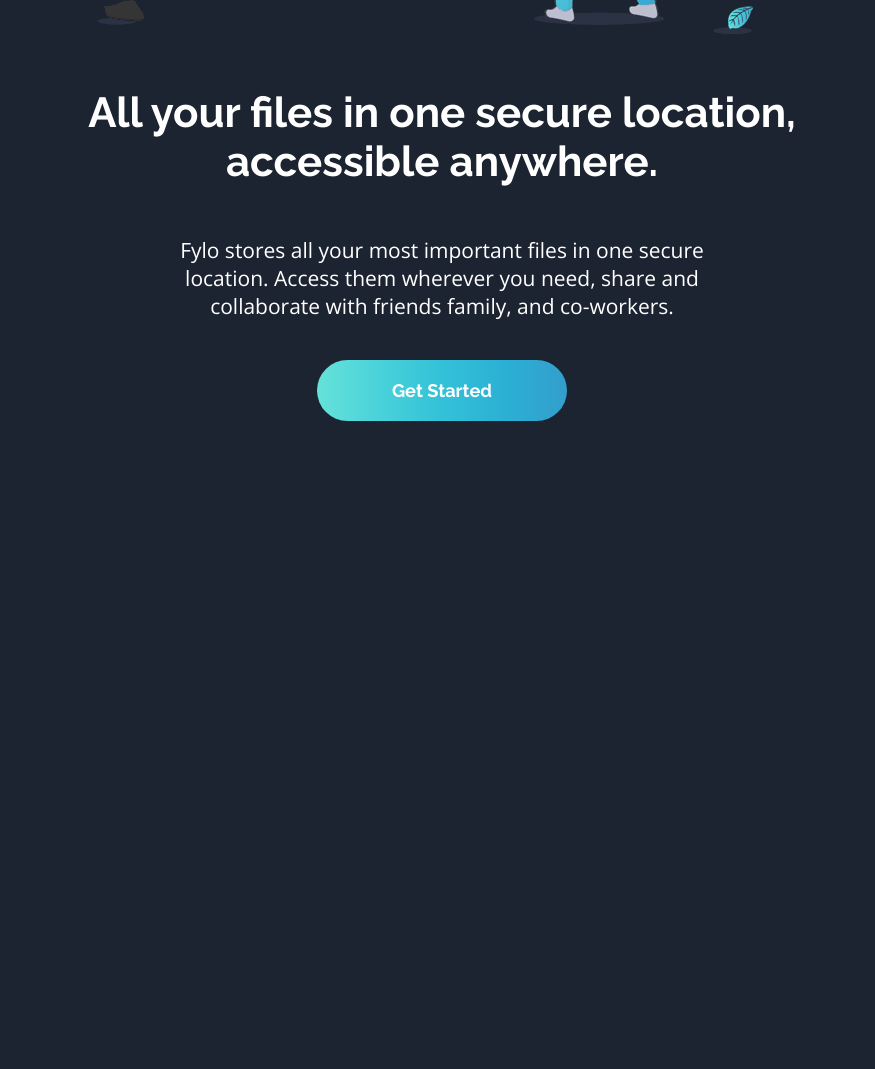
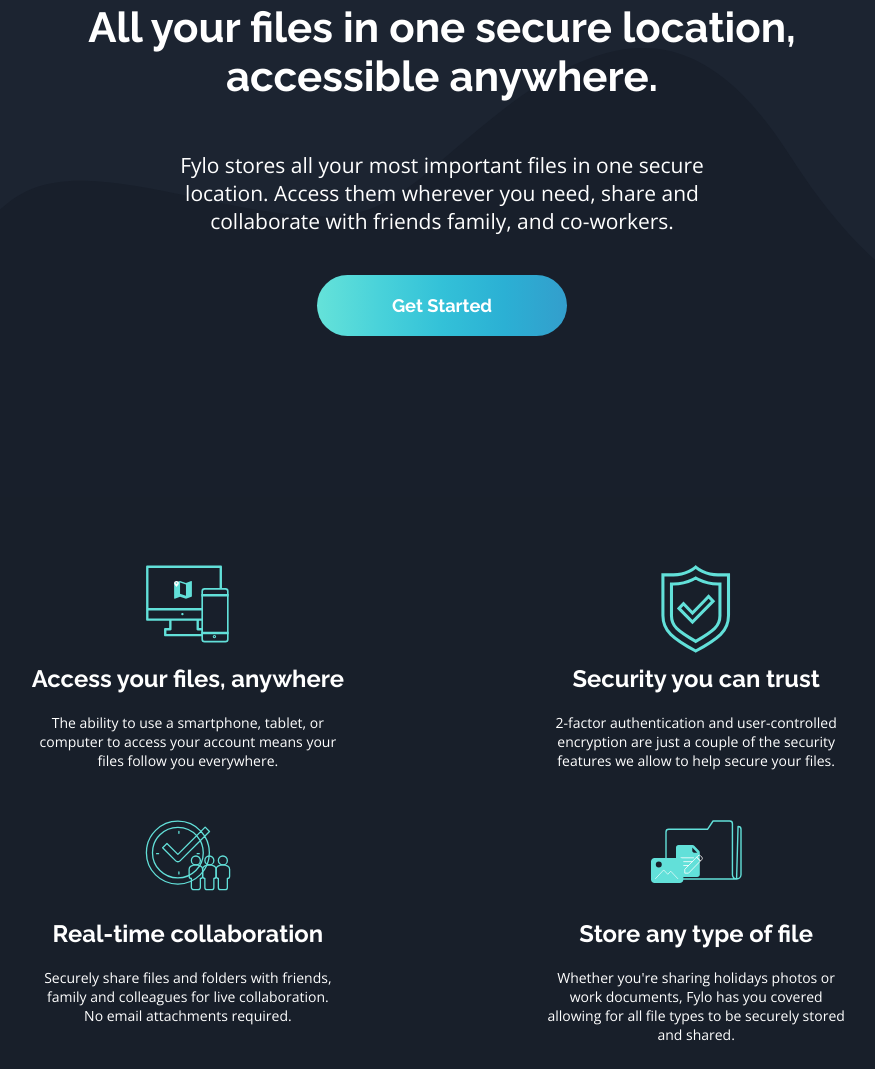
Before and after one commit to Shorpee/fylo-dark-theme-landing-page-master, a plain HTML site: page index.html in a window 1280 px wide. Shown: the part 680-1749 px from the top of the page, without its empty margins (198-1073 px from the left). Before the commit the page ends 1171 px from the top, so only its background shows below. Drawn offline with nearby package versions, Linux system fonts and the light colour scheme.

Commit message:
completed feature section

```diff
--- a/index.html
+++ b/index.html
@@ -41,32 +41,44 @@
   <section class="main-body-container">
 
     <!-- Features Section -->
-    <!-- <section class="features-section">
-      <div>
+    <section class="features-section">
+      <div class="feature-card">
+        <div class="feature-card-img-container">
           <img src="./images/icon-access-anywhere.svg" alt="access anywhere icon">
+        </div>
+        <div class="feature-card-text-container">
           <h4>Access your files, anywhere</h4>
           <p>The ability to use a smartphone, tablet, or computer to access your account means your
           files follow you everywhere.</p>
         </div>
-      <div>
+      </div>
+      <div class="feature-card">
+        <div class="feature-card-img-container">
           <img src="./images/icon-security.svg" alt="Security icon">
+      </div>
+      <div class="feature-card-text-container">
         <h4>Security you can trust</h4>
         <p>2-factor authentication and user-controlled encryption are just a couple of the security
           features we allow to help secure your files.</p>
         </div>
-      <div>
+      </div>
+      <div class="feature-card">
+        <div class="feature-card-img-container">
           <img src="./images/icon-collaboration.svg" alt="collaboration icon">
+        </div>
         <h4>Real-time collaboration</h4>
         <p>Securely share files and folders with friends, family and colleagues for live collaboration.
           No email attachments required.</p>
       </div>
-      <div>
+      <div class="feature-card">
+        <div class="feature-card-img-container">
           <img src="./images/icon-any-file.svg" alt="any file icon">
+        </div>
         <h4>Store any type of file</h4>
         <p>Whether you're sharing holidays photos or work documents, Fylo has you covered allowing for all
           file types to be securely stored and shared.</p>
       </div>
-    </section> -->
+    </section>
 
     <!-- Stay Productive Section -->
     <!-- <section class="stay-productive-section">
--- a/styles/style.scss
+++ b/styles/style.scss
@@ -27,7 +27,8 @@ $media-mobile: "only screen and (max-width : 480px)";
 
 
 
-html, body {
+html,
+body {
     font-size: 14px;
     background: $intro-background-color;
     color: $white;
@@ -44,7 +45,7 @@ html, body {
     white-space: nowrap;
     width: 100%;
     padding: 25px 60px 10px 60px;
-    margin-bottom: 7%;
+    margin-bottom: 5px;
 
     ul {
         list-style-type: none;
@@ -55,10 +56,13 @@ html, body {
         margin-right: 35px;
     }
 
-    a, a:hover, a:focus, a:active {
+    a,
+    a:hover,
+    a:focus,
+    a:active {
         text-decoration: none;
         color: inherit;
-   }
+    }
 }
 
 //intro section
@@ -68,14 +72,17 @@ html, body {
     flex-direction: column;
     margin: 0 auto;
     text-align: center;
-    padding-bottom: 70px;
+    padding-bottom: 12%;
 
-    .intro-img-container{
+
+    .intro-img-container {
         margin-bottom: 50px;
+        z-index: 1;
     }
 
     .intro-text-container {
         width: 100%;
+        z-index: 1;
 
         .intro-statement {
             font-size: 1.5rem;
@@ -83,23 +90,26 @@ html, body {
             width: 75%;
             margin-bottom: 40px;
         }
+    }
 
-        .intro-header {
-            margin-bottom: 50px;
-        }
+    .intro-header {
+        margin-bottom: 50px;
     }
 }
 
-.call-to-action-button{
+.call-to-action-button {
     border: none;
     outline: none;
     background: $call-to-action-gradient;
     color: $white;
-    padding: 20px 75px;
     font-family: $header-font;
     font-weight: 700;
     font-size: 1.3rem;
     border-radius: 40px;
+}
+
+.button-get-started {
+    padding: 20px 75px;
 }
 
 h2 {
@@ -108,10 +118,60 @@ h2 {
     font-weight: 700;
 }
 
+.main-body-container {
+    background: $main-background-color;
+    padding-top: 50px;
+    position: relative;
+
+    .features-section {
+        display: flex;
+        flex-wrap: wrap;
+        width: 80%;
+        margin: 0 auto;
+        justify-content: space-evenly;
+    }
+
+    .feature-card {
+        text-align: center;
+        flex-basis: 45%;
+        margin: 25px 20px;
+
+
+        // img {
+        //     max-width: 100%;
+        //     height: auto;
+        // }
+
+        .feature-card-img-container {
+            height: 80px;
+        }
+
+        h4 {
+            font-family: $header-font;
+            font-weight: 700;
+            margin-top: 20px;
+            margin-bottom: 20px;
+            font-size: 1.7rem;
+        }
+
+        p {
+            // text-align: center;
+            margin: 0 auto;
+            width: 65%;
+        }
+    }
+}
+
+.main-body-container::before {
+    content: url(../images/bg-curvy-desktop.svg);
+    position: absolute;
+    right: 0;
+    bottom: 98%;
+    z-index: 0;
+}
+
 //media query desktop
-@media #{$media-desktop} {
-
-}
+@media #{$media-desktop} {}
 
 
 //media query mobile
@@ -132,8 +192,47 @@ h2 {
 
     .intro-section {
         width: 80%;
-        img{
+
+        img {
             width: 100%;
         }
+
+        .intro-header {
+            font-size: 1.6rem;
+            margin-bottom: 30px;
+        }
+
+        .intro-text-container {
+            .intro-statement {
+                width: 100%;
+                font-size: 0.9rem;
+            }
+        }
+
     }
+
+    .main-body-container {
+        margin-bottom: 2%;
+        .feature-card {
+            flex-basis: 100%;
+            margin-bottom: 50px;
+
+            h4 {
+                font-size: 1.4rem;
+            }
+
+            p {
+                width: 100%;
+            }
+        }
+    }
+
+    .main-body-container::before {
+        content: url(../images/bg-curvy-mobile.svg);
+        position: absolute;
+        right: 0;
+        bottom: 99%;
+        z-index: 0;
+    }
+
 }
```
Also changed, not shown: styles/style.css, 1 other file. Lines whose indentation alone changed are shown as unchanged.
